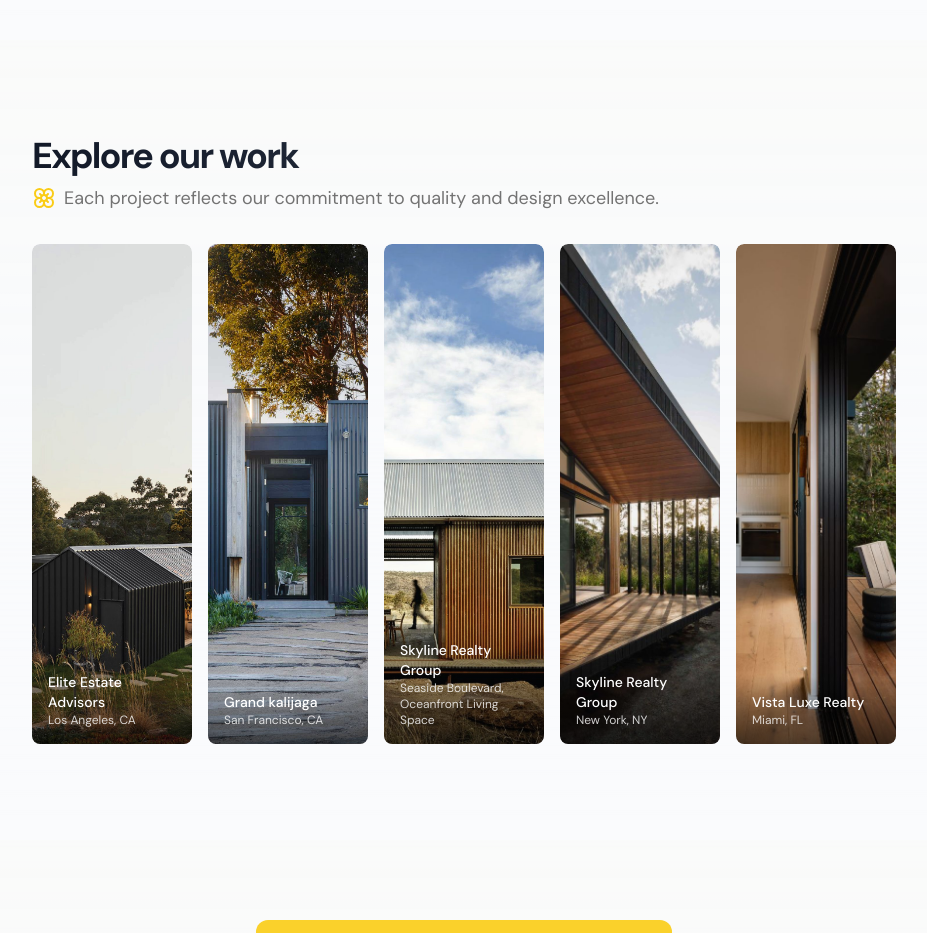
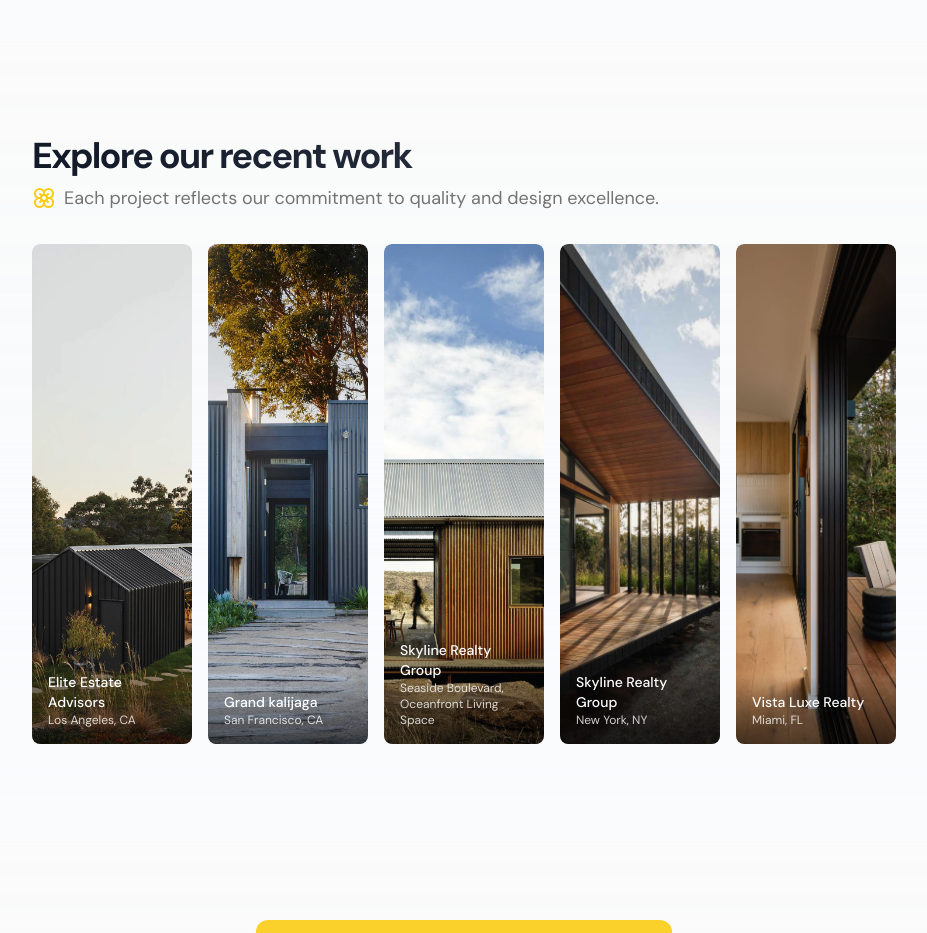
Before and after one commit to mateuszNadolny/construction-company-landing-page, a Next.js app: page / in a window 1280 px wide. Shown: the part 1560-2493 px from the top of the page, without its empty margins (176-1103 px from the left). Built offline with nearby package versions, Linux system fonts and the light colour scheme.

Commit message:
fix: Update header text in ProjectsGrid component for clarity

```diff
--- a/components/custom/projects-grid.tsx
+++ b/components/custom/projects-grid.tsx
@@ -16,7 +16,7 @@ const ProjectsGrid = () => {
       className="z-20 w-[90%] lg:w-[70%]"
     >
       <motion.h2 className="text-slate-950 text-transparent text-3xl font-bold tracking-tighter sm:text-4xl bg-gradient-to-r from-gray-900 to-gray-700 bg-clip-text  px-4 mb-2">
-        Explore our work
+        Explore our recent work
       </motion.h2>
       <motion.h3 className="text-muted-foreground text-sm md:text-lg mb-8 px-4 flex items-start md:items-center gap-2">
         <Flower className="w-6 h-6 text-yellow-400" />
```
